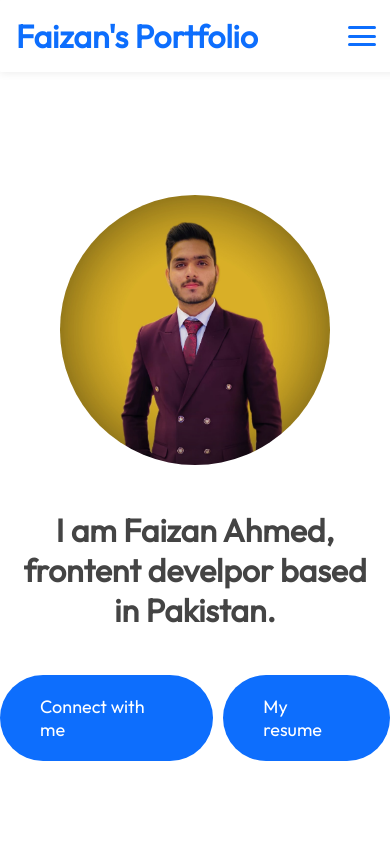
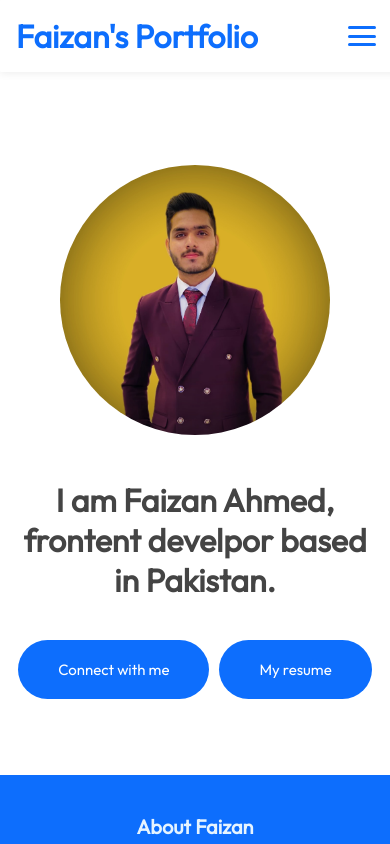
Before and after one commit to Faizan-ishtiaq/Faizan-First-React_Potfolio, a React (Vite) app: page / in a window 390 px wide. Built offline with nearby package versions, Linux system fonts and the light colour scheme.

Commit message:
upgrade some styles

```diff
--- a/src/components/Hero/Hero.css
+++ b/src/components/Hero/Hero.css
@@ -51,7 +51,7 @@ a{
 @media(max-width:430px){
 
    .hero{
-margin-top: 35px;
+margin-top: 5px;
 
 
    } .hero img{
@@ -60,13 +60,13 @@ margin-top: 35px;
     }
     .hero h1{
   font-size: 32px;
-  margin-bottom: 10px;
+  margin-bottom: 5px;
   width: 90%;
     }
     .hero-action{
-        font-size: 18px;
+        font-size: 15px;
         gap: 10px;
         font-weight:500 ;
-        margin-bottom: 100px;
+        margin-bottom: 40px;
     }
 }
--- a/src/components/Navbar/Navbar.css
+++ b/src/components/Navbar/Navbar.css
@@ -163,13 +163,27 @@ margin-right:30px ;}
 /* narrower phones */
 @media (max-width: 460px) {
   .nav-menu-mobile { width: 78%; padding: 22px 14px; }
-  .nav-menu-mobile a { font-size: 1.05rem; }
+  .nav-menu-mobile a { font-size: 1.85rem;
+  margin-bottom: 80px; }
   .close-btn { font-size: 22px; }
+  .nav-menu{
+
+    transform: translateX(100%);
+    transition: transform 320ms ease;
+    will-change: transform;
+
+  }
+ .nav-menu-cta .nav-connect {
+    display: none;
+  }
+  .navbar.open .nav-menu{
+    transform: translateX(0);
+  }
 }
 
 /* very small phones */
 @media (max-width: 360px) {
   .nav-menu-mobile { width: 86%; padding: 18px 12px; }
-  .nav-menu-mobile a { font-size: 1rem; }
+  .nav-menu-mobile a { font-size: 1.7rem;line-height: 40px; }
   .hamburger { width: 26px; height: 18px; }
 }
```
